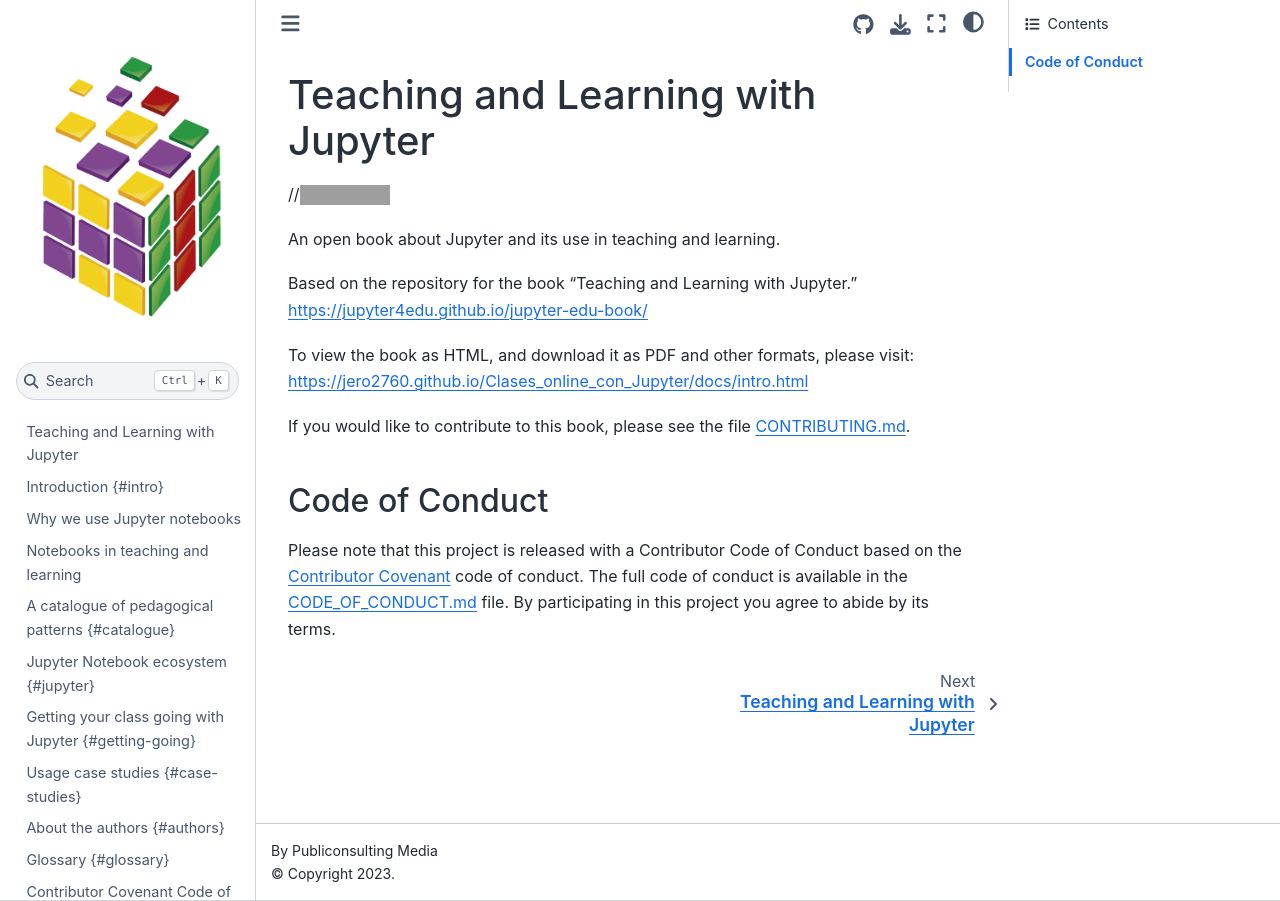
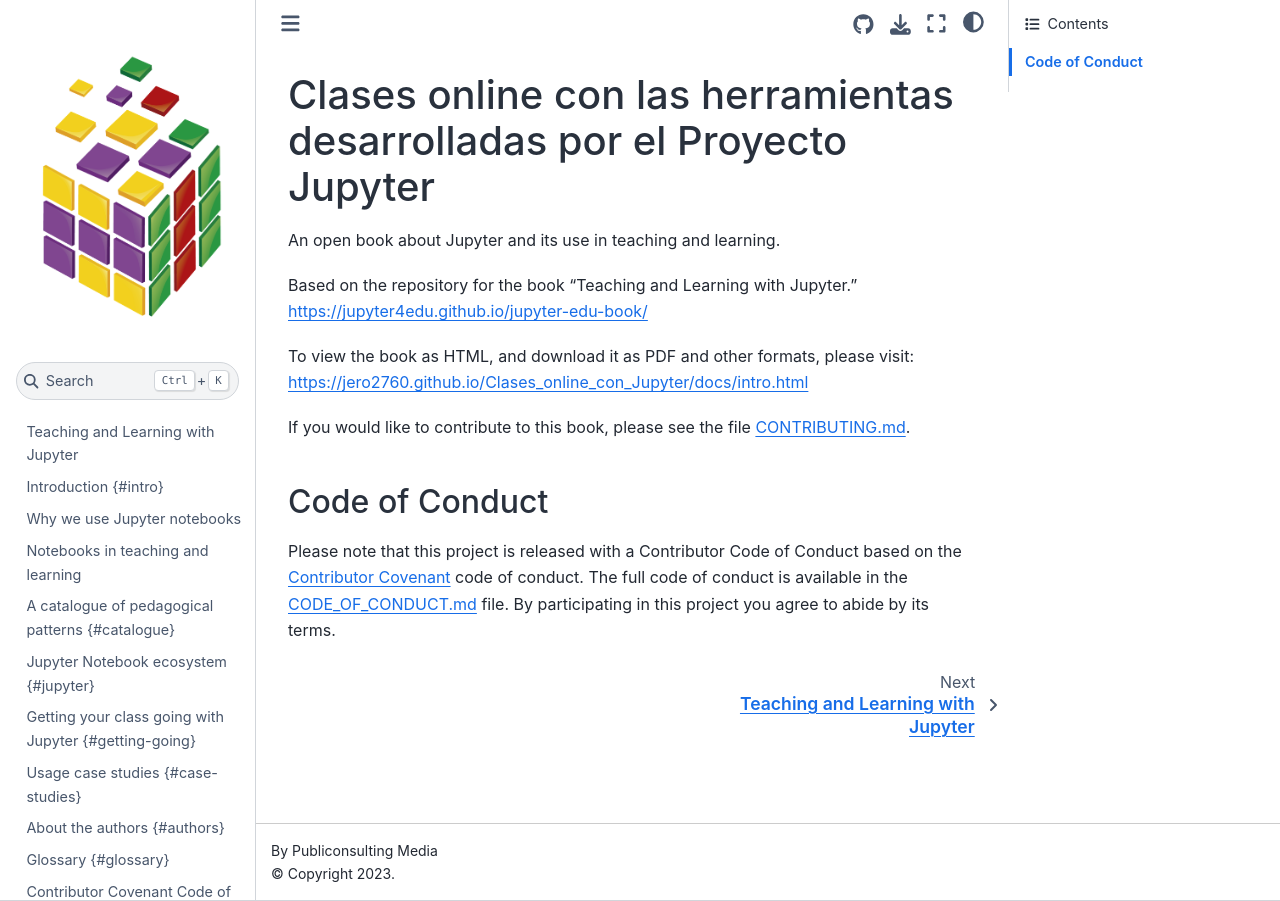
Before and after one commit to Jero2760/Clases_online_con_Jupyter, a Jupyter Book: the page built from docs/intro.md, in a window 1280 px wide. Built offline with Jupyter Book 1.0.4 settings and Sphinx 7.4.7 and the Sphinx Book theme 1.1.4, drawn with Linux system fonts in a browser that asks for light colours; grey boxes are pictures that could not be loaded.

Commit message:
adding my changes 3

```diff
--- a/docs/intro.md
+++ b/docs/intro.md
@@ -1,6 +1,6 @@
-# Teaching and Learning with Jupyter
+# Clases online con las herramientas desarrolladas por el Proyecto Jupyter
 
-//[![Build Status](https://travis-ci.com/jupyter4edu/jupyter-edu-book.svg?branch=master)](https://travis-ci.com/jupyter4edu/jupyter-edu-book)
+<!---[![Build Status](https://travis-ci.com/jupyter4edu/jupyter-edu-book.svg?branch=master)](https://travis-ci.com/jupyter4edu/jupyter-edu-book)-->
 
 An open book about Jupyter and its use in teaching and learning.
 
```
Also changed, not shown: 6 other files.
